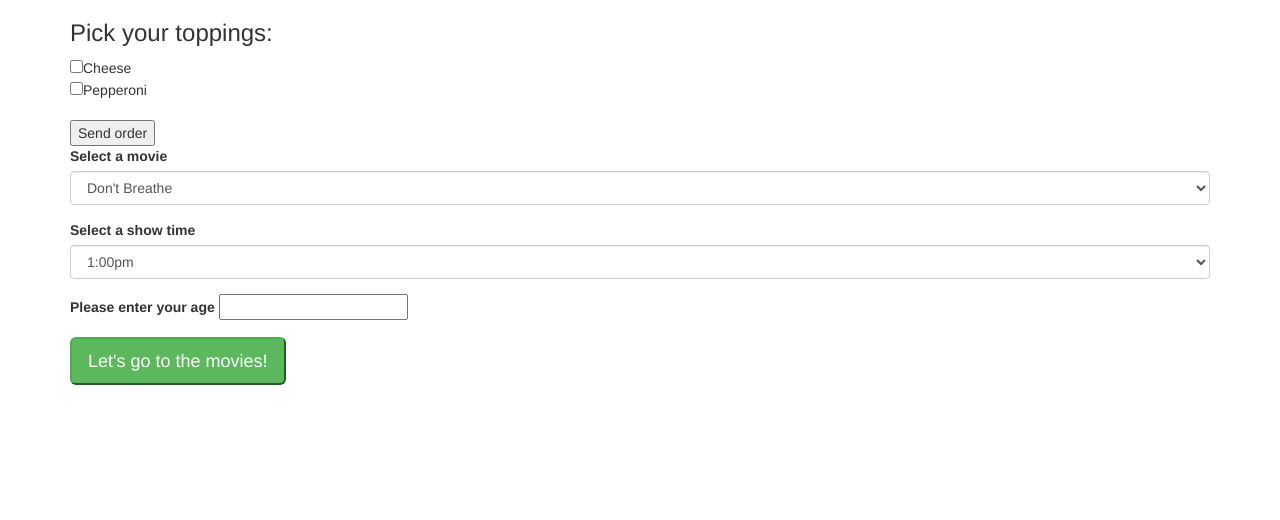
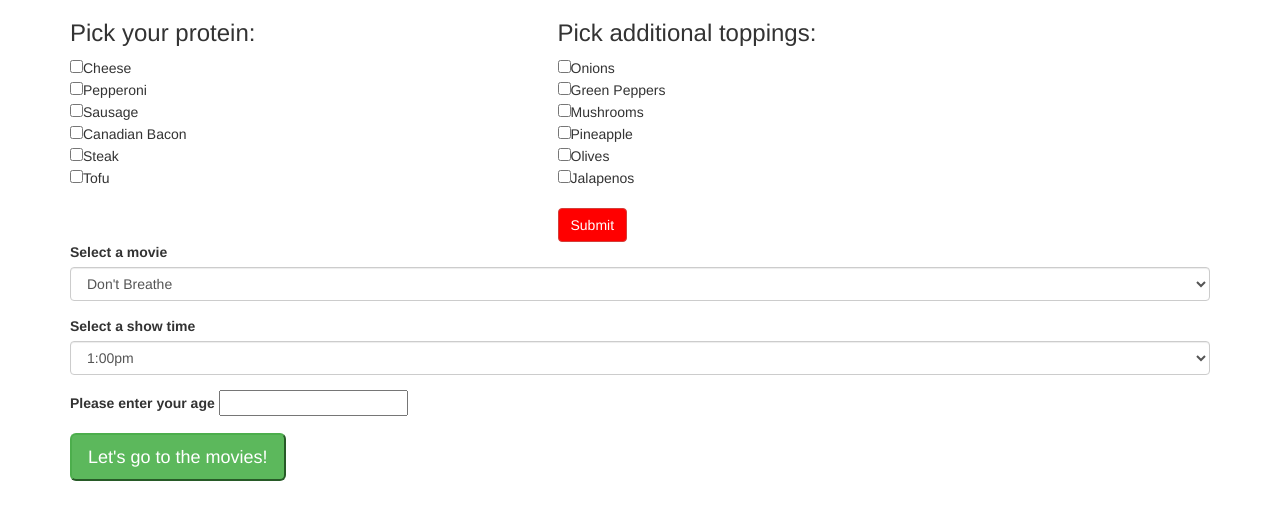
Before and after one commit to sethpkendall/pizza-portal, a plain HTML site: page index.html in a window 1280 px wide. Both pictures are taken after a click on the button "Add some toppings!". Drawn offline with Linux system fonts and the light colour scheme.

Commit message:
Finished debugging ingredients form

```diff
--- a/index.html
+++ b/index.html
@@ -44,16 +44,28 @@
           <div class="col-xs-10">
             <div class="row">
               <div class="col-xs-6">
-                <h3>Pick your toppings:</h3>
-                <form action="form_action.asp">
-                <input type="checkbox" name="Cheese" value="cheese">Cheese<br>
-                <input type="checkbox" name="Pepperoni" value="pepperoni">Pepperoni<br>
-                <br>
-                <input type="button" value="Send order">
+                <h3>Pick your protein:</h3>
+                <form action="form_action.asp" class="toppings">
+                <input type="checkbox" name="topping" value="1" id="cheese">Cheese<br>
+                <input type="checkbox" name="topping" value="2">Pepperoni<br>
+                <input type="checkbox" name="topping" value="3">Sausage<br>
+                <input type="checkbox" name="topping" value="4">Canadian Bacon<br>
+                <input type="checkbox" name="topping" value="5">Steak<br>
+                <input type="checkbox" name="topping" value="6">Tofu<br>
                 </form>
               </div>
               <div class="col-xs-6">
-
+                <h3>Pick additional toppings:</h3>
+                <form action="form_action.asp" class="toppings">
+                <input type="checkbox" name="topping" value="7">Onions<br>
+                <input type="checkbox" name="topping" value="8">Green Peppers<br>
+                <input type="checkbox" name="topping" value="9">Mushrooms<br>
+                <input type="checkbox" name="topping" value="10">Pineapple<br>
+                <input type="checkbox" name="topping" value="11">Olives<br>
+                <input type="checkbox" name="topping" value="12">Jalapenos<br>
+                <br>
+                <button class="btn-danger btn" type="submit" name="button" id="topSubmit">Submit</button>
+                </form>
               </div>
             </div>
           </div>
--- a/js/scripts.js
+++ b/js/scripts.js
@@ -4,6 +4,16 @@
 function Pizza(size) {
   this.ingredients = [];
   this.size = size;
+  this.price = 8;
+}
+Pizza.prototype.addTops = function(array) {
+  for(i=0;i<array.length;i++) {
+    this.ingredients.push(array[i]);
+  }
+  //
+  // array.forEach(function(topping) {
+  //   this.ingredients.push(topping);
+  // });
 }
 function Order() {
   this.items = [];
@@ -20,5 +30,14 @@ $(document).ready(function() {
     $(".jumbotron").slideToggle();
     $(".topsAdd").slideToggle();
   });
-
+  $("form.toppings").submit(function(event) {
+    event.preventDefault();
+    var toppingsArr = []
+    $("input:checkbox[name=topping]:checked").each(function(){
+        toppingsArr.push($(this).val());
+    });
+    console.log(toppingsArr);
+    debugger;
+    order.items[0].addTops(toppingsArr);
+  });
 });
```
